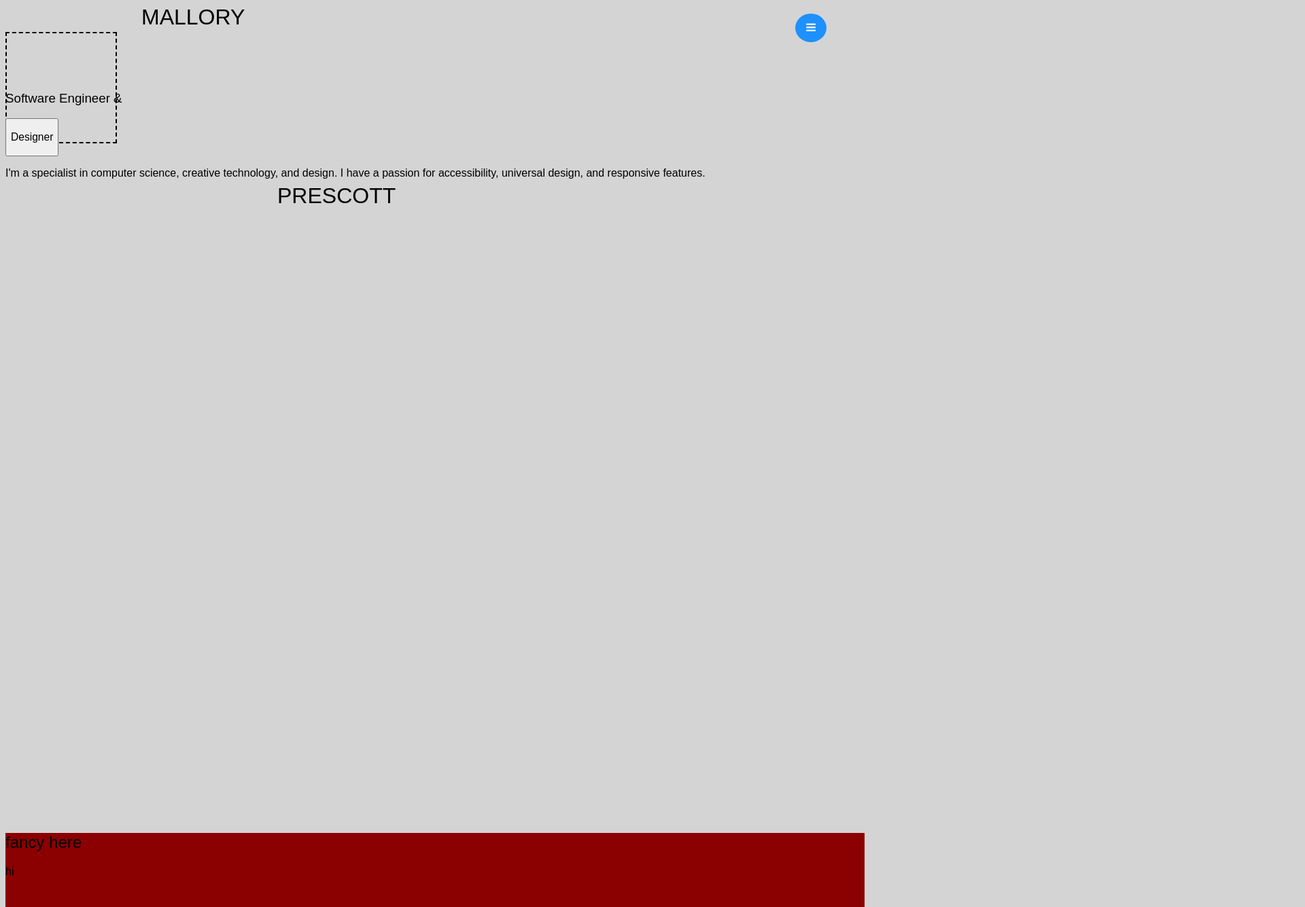
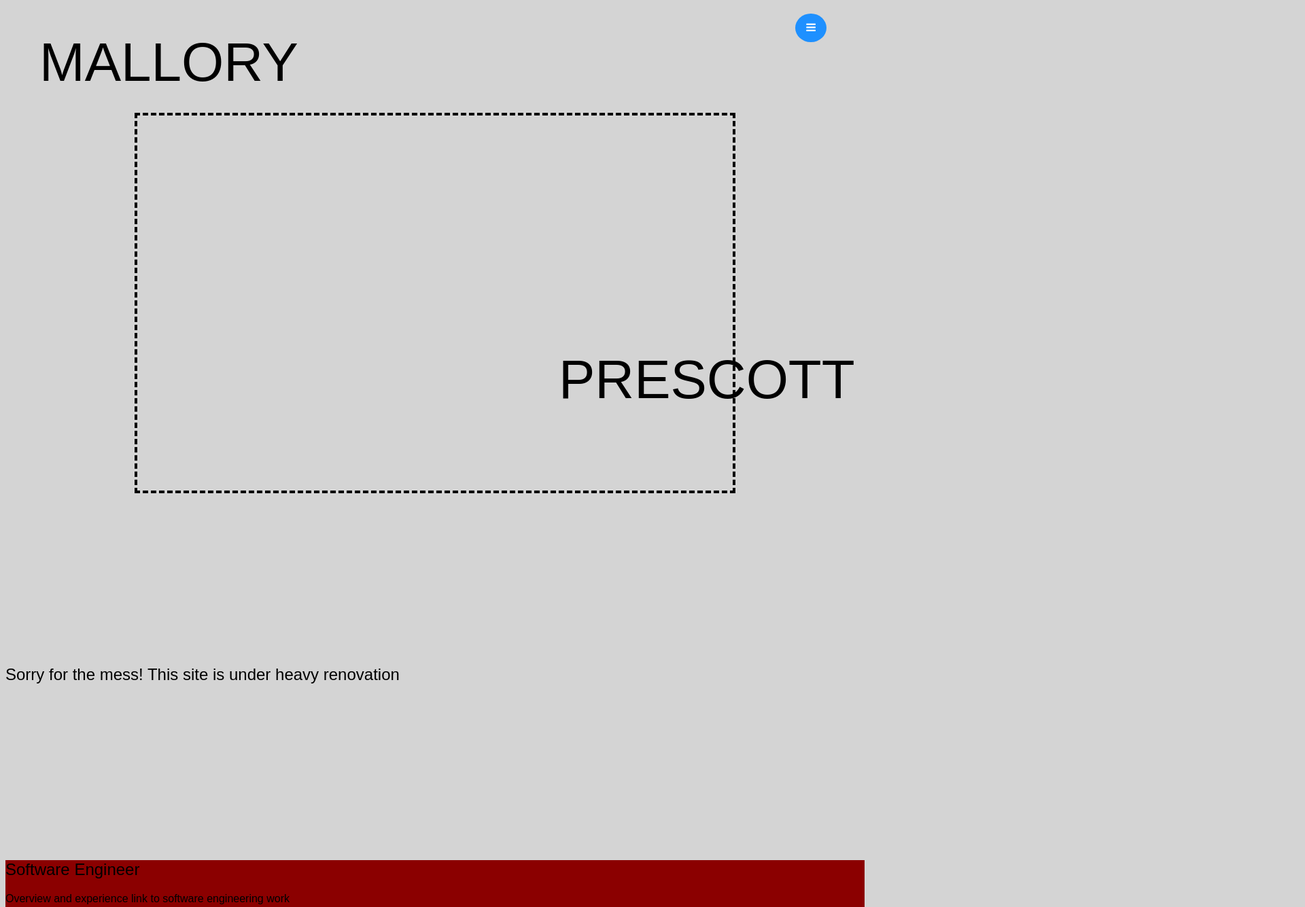
Before and after one commit to pvmallard/ATLS-4630-Project-1, a website built with Vite: page Portfolio/index.html in a window 1280 px wide. Shown: the part 20-1355 px from the top of the page at 68% size, 1920 px wide, since content can reach past the window. Built offline with nearby package versions, Linux system fonts and the light colour scheme; a web font is replaced by a local one.

Commit message:
Small progress

```diff
--- a/Portfolio/index.html
+++ b/Portfolio/index.html
@@ -15,12 +15,11 @@
 
             <header class="panel">
                 <h1 class="sr-only">Mallory Prescott's Profile</h1>
-                <!-- <div data-scroll data-scroll-speed="0.2" > -->
+                <div data-scroll data-scroll-speed="0.2" class="container50">
                     <h2 id="first-name" class="name">MALLORY</h2>
-                <!-- </div> -->
-                <!-- <div data-scroll data-scroll-speed="0.4" > -->
                     <h2 id="last-name" class="name">PRESCOTT</h2>
-                <!-- </div> -->
+                </div>
+                <h2>Sorry for the mess! This site is under heavy renovation</h2>
 
                 <div data-scroll data-scroll-speed="0.8" class="top-bit"></div>
                 <div data-scroll data-scroll-speed="0.5" class="top-bit-text">
@@ -44,7 +43,7 @@
                             <li><a href="#">Home</a></li>
                             <li><a href="#">About Me</a></li>
                             <li><a href="#">Resume</a></li>
-                            <li><a href="#">Projects</a></li>
+                            <li><a href="#">Work</a></li>
                             <li><a href="#">Contact</a></li>
                         </ul>
                     </div>
@@ -52,22 +51,31 @@
             </header>
 
             <main id="main-content">
-                <section id="fancy" class="panel" data-scroll data-scroll-speed="0.5">
+
+                <section id="software" class="panel" data-scroll data-scroll-speed="0.5">
                     <div class="red"></div>
-                    <h2>fancy here</h2>
+                    <h2>Software Engineer</h2>
                     <p>
-                        hi
+                        Overview and experience
+                        link to software engineering work
                     </p>
                 </section>
 
-                <section class="panel" data-scroll data-scroll-speed="0.5">
-
+                <section id="game" class="panel" data-scroll data-scroll-speed="0.5">
+                    <h2>Software Engineer</h2>
+                    <p>
+                        Overview and experience
+                        link to software engineering work
+                    </p>
                 </section>
 
-                <section class="panel" data-scroll data-scroll-speed="0.5">
+                <section id="graphic" class="panel" data-scroll data-scroll-speed="0.5">
                     <div class="red"></div>
-                    <h2>fancy here</h2>
-                    <p>hi</p>
+                    <h2>Software Engineer</h2>
+                    <p>
+                        Overview and experience
+                        link to software engineering work
+                    </p>
                 </section>
             </main>
 
--- a/Portfolio/main.js
+++ b/Portfolio/main.js
@@ -26,6 +26,9 @@ let content = document.getElementById("container");
 gsap.fromTo(content, {opacity: 0},
   {opacity: 1, duration: 2})
 
+document.documentElement.clientWidth;
+document.documentElement.clientHeight;
+
 let first = document.getElementById("first-name");
 let last = document.getElementById("last-name");
 // const nameArray = nameTitle.textContent.split("");
@@ -35,8 +38,8 @@ last.textContent = " ";
 const designTerms = ["", "Game", "UI/UX", "Graphic", "Experience", "Web", "Front-End", "Animation"]
 
 gsap.fromTo(first,
-    {x: -100, opacity: 0},
-    {x: 200, opacity: 1,
+    {x: "-50%", opacity: 0},
+    {xPercent: 0, x:50, opacity: 1,
       duration: 2.7,
       stagger: 0.2,
       ease: "back.out",
@@ -48,8 +51,8 @@ gsap.fromTo(first,
     })
 
   gsap.fromTo(last,
-    {x: 700, y: 200, opacity: 0},
-    {x: 400, opacity: 1,
+    {x: "100%", opacity: 0},
+    {xPercent: 100, x: -450, opacity: 1,
       duration: 2.7,
       stagger: 0.2,
       ease: "back.out",
--- a/Portfolio/style.css
+++ b/Portfolio/style.css
@@ -67,6 +67,7 @@ body {
 .container {
     /* max-width: 1600px; */
     margin: 0 auto;
+    width: 100%;
 }
 
 .sr-only {
@@ -96,7 +97,13 @@ h1, h2, h3 {
 }
 
 .name {
-  font-size: 2em;
+  font-size: 5em;
+}
+#first-name{
+  height: 5em;
+}
+#last-name{
+  height: 5em;
 }
 
 .navButton {
@@ -164,11 +171,12 @@ h1, h2, h3 {
 
 .top-bit{
   position: absolute;
-  top: 5%;
+  top: 15%;
+  bottom: 15%;
+  left: 15%;
+  right: 15%;
 
-  width: 10em;
-  height: 10em;
-  border: 2px;
+  border: 4px;
   border-style: dashed;
   transition: 0.1s;
 }
```
